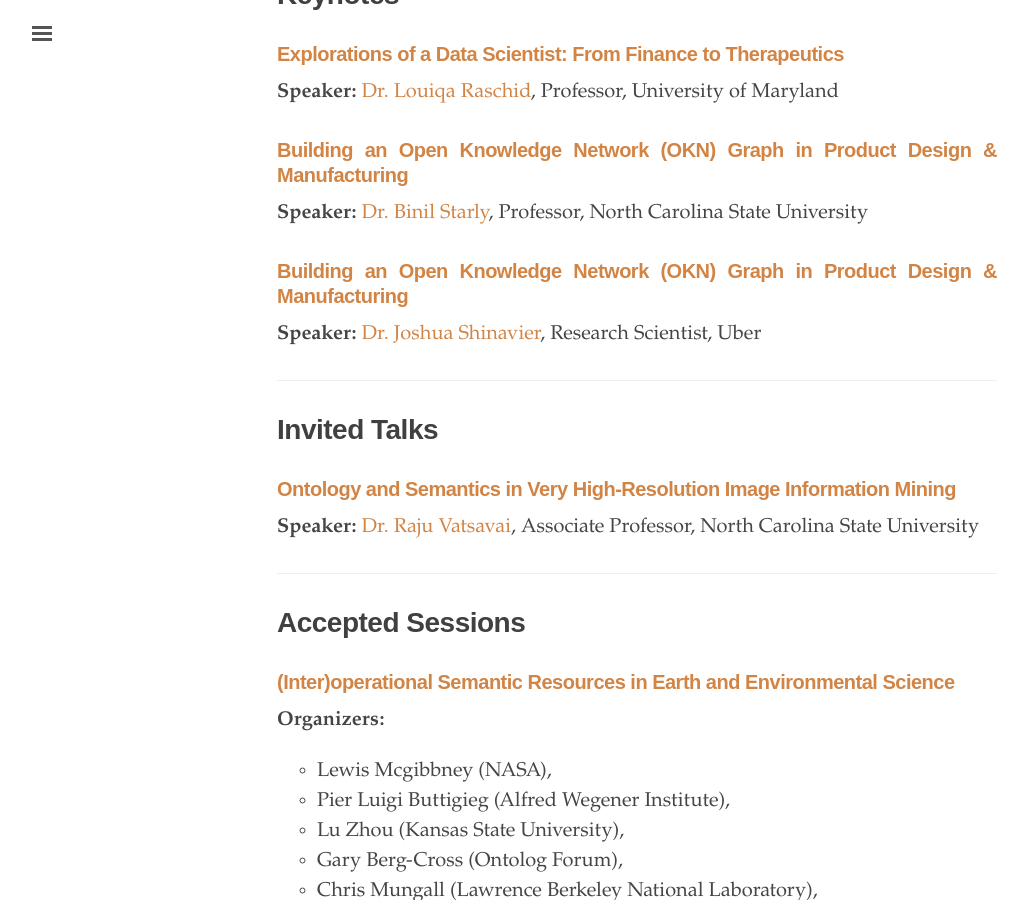
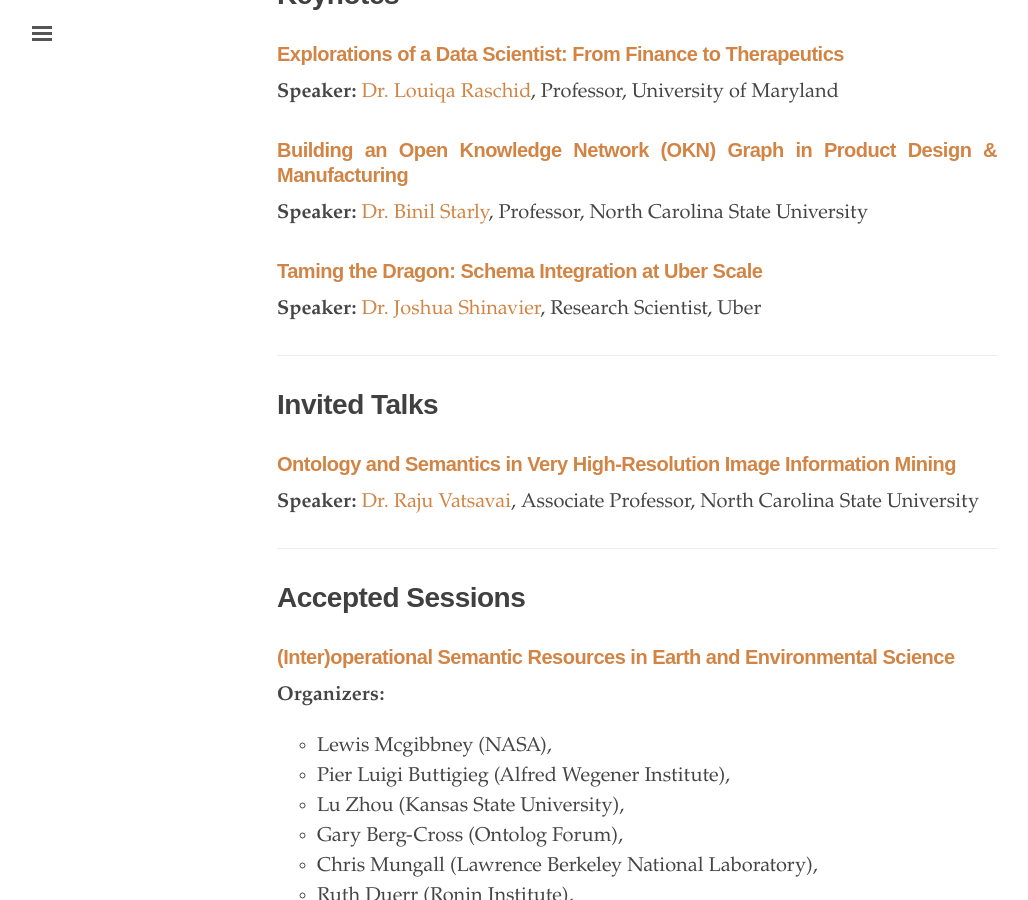
Before and after one commit to us2ts/us2ts.github.io, a Jekyll site: the page built from pages/program.md, in a window 1280 px wide and 900 px high, scrolled down 555 px. Shown: the whole window, without its empty margins (3-1031 px from the left). Built offline with Jekyll 4.4.1, drawn with Linux system fonts in a browser that asks for light colours; comment, search, counter and statistics services are not loaded.

Commit message:
Update program.md

```diff
--- a/pages/program.md
+++ b/pages/program.md
@@ -26,7 +26,7 @@ Monday, March 9, 2020 9:00 AM -- Wednesday, March 11, 2020 3:30 PM (Eastern Time
 
 **Speaker:** [Dr. Binil Starly](https://us2ts.org/keynotes#bstarly), Professor, North Carolina State University
 
-### [**Building an Open Knowledge Network (OKN) Graph in Product Design & Manufacturing**](https://us2ts.org/keynote-joshua-shinavier)
+### [**Taming the Dragon: Schema Integration at Uber Scale**](https://us2ts.org/keynote-joshua-shinavier)
 
 **Speaker:** [Dr. Joshua Shinavier](https://us2ts.org/keynotes#joshua), Research Scientist, Uber
 
```
